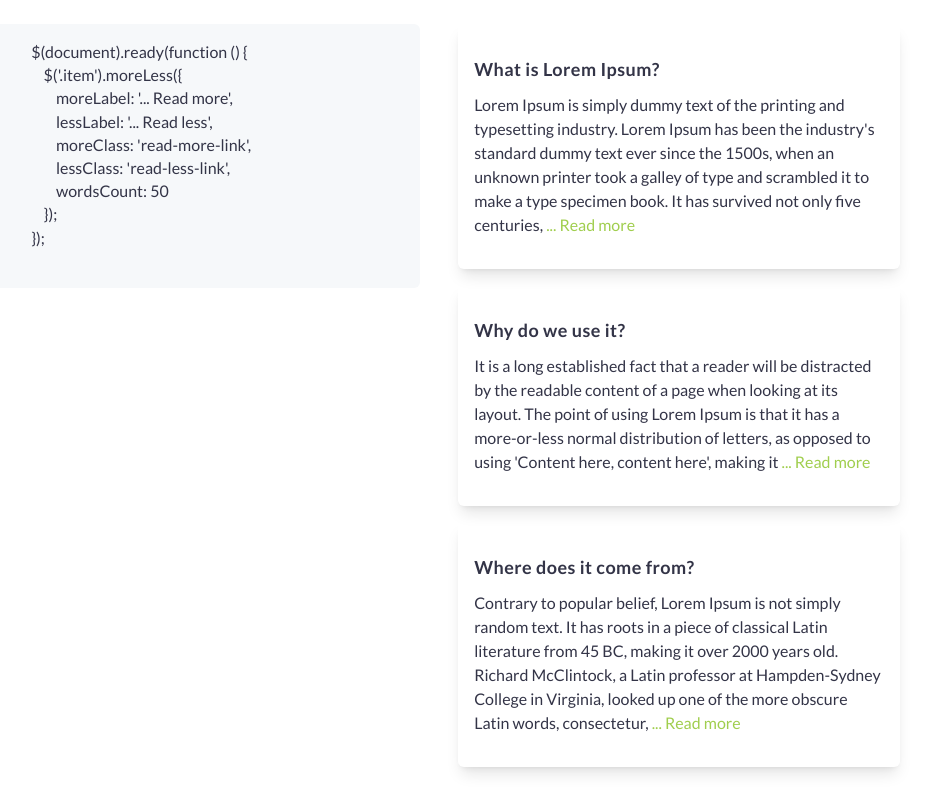
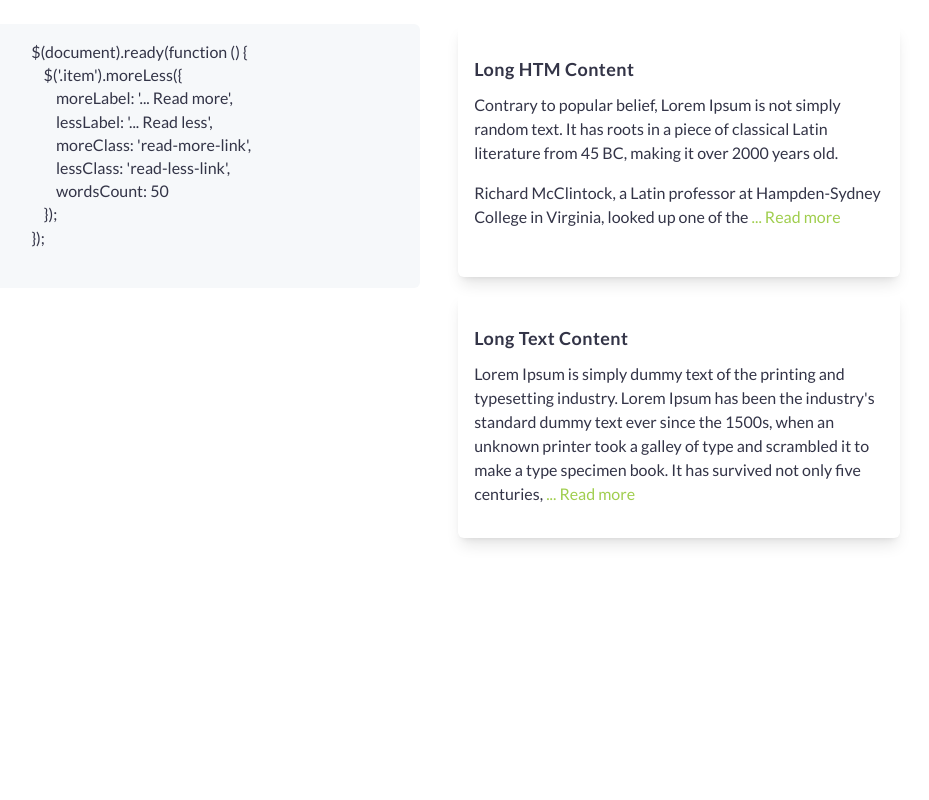
Before and after one commit to incodit/readmore, a website: page demo/index.html in a window 1280 px wide. Shown: the whole page, without its empty margins (201-1130 px from the left). Drawn offline with Linux system fonts and the light colour scheme.

Commit message:
Added HTML content support

```diff
--- a/demo/demo.css
+++ b/demo/demo.css
@@ -49,12 +49,6 @@ h5 {
 
 h6 {
   font-size: 0.875rem;
-}
-
-p {
-  font-size: 1.125rem;
-  font-weight: 200;
-  line-height: 1.8;
 }
 
 .font-light {
@@ -255,6 +249,14 @@ p {
   border-radius: 6px;
 }
 
+.item {
+  color: #333447;
+}
+
+.item p:first-child {
+  margin-top: 0;
+}
+
 .header {
   letter-spacing: 0.025em;
   font-weight: 600;
--- a/demo/index.html
+++ b/demo/index.html
@@ -52,7 +52,39 @@
         <div class="col-6">
           <div class="items">
             <div class="item-content">
-              <div class="header">What is Lorem Ipsum?</div>
+              <div class="header">Long HTM Content</div>
+              <div class="item">
+                <p>
+                  Contrary to popular belief, Lorem Ipsum is not simply random
+                  text. It has roots in a piece of classical Latin literature
+                  from 45 BC, making it over 2000 years old.
+                </p>
+                <p>
+                  Richard McClintock, a Latin professor at Hampden-Sydney
+                  College in Virginia, looked up one of the more obscure Latin
+                  words, consectetur, from a Lorem Ipsum passage, and going
+                  through the cites of the word in classical literature,
+                  discovered the undoubtable source.
+                </p>
+                <p>
+                  Lorem Ipsum comes from sections 1.10.32 and 1.10.33 of "de
+                  Finibus Bonorum et Malorum" (The Extremes of Good and Evil) by
+                  Cicero, written in 45 BC. This book is a treatise on the
+                  theory of ethics, very popular during the Renaissance. The
+                  first line of Lorem Ipsum, "Lorem ipsum dolor sit amet..",
+                  comes from a line in section 1.10.32.
+                </p>
+                <p>
+                  The standard chunk of Lorem Ipsum used since the 1500s is
+                  reproduced below for those interested. Sections 1.10.32 and
+                  1.10.33 from "de Finibus Bonorum et Malorum" by Cicero are
+                  also reproduced in their exact original form, accompanied by
+                  English versions from the 1914 translation by H. Rackham.
+                </p>
+              </div>
+            </div>
+            <div class="item-content">
+              <div class="header">Long Text Content</div>
               <div class="item">
                 Lorem Ipsum is simply dummy text of the printing and typesetting
                 industry. Lorem Ipsum has been the industry's standard dummy
@@ -66,45 +98,6 @@
                 Lorem Ipsum.
               </div>
             </div>
-            <div class="item-content">
-              <div class="header">Why do we use it?</div>
-              <div class="item">
-                It is a long established fact that a reader will be distracted
-                by the readable content of a page when looking at its layout.
-                The point of using Lorem Ipsum is that it has a more-or-less
-                normal distribution of letters, as opposed to using 'Content
-                here, content here', making it look like readable English. Many
-                desktop publishing packages and web page editors now use Lorem
-                Ipsum as their default model text, and a search for 'lorem
-                ipsum' will uncover many web sites still in their infancy.
-                Various versions have evolved over the years, sometimes by
-                accident, sometimes on purpose (injected humour and the like).
-              </div>
-            </div>
-            <div class="item-content">
-              <div class="header">Where does it come from?</div>
-              <div class="item">
-                Contrary to popular belief, Lorem Ipsum is not simply random
-                text. It has roots in a piece of classical Latin literature from
-                45 BC, making it over 2000 years old. Richard McClintock, a
-                Latin professor at Hampden-Sydney College in Virginia, looked up
-                one of the more obscure Latin words, consectetur, from a Lorem
-                Ipsum passage, and going through the cites of the word in
-                classical literature, discovered the undoubtable source. Lorem
-                Ipsum comes from sections 1.10.32 and 1.10.33 of "de Finibus
-                Bonorum et Malorum" (The Extremes of Good and Evil) by Cicero,
-                written in 45 BC. This book is a treatise on the theory of
-                ethics, very popular during the Renaissance. The first line of
-                Lorem Ipsum, "Lorem ipsum dolor sit amet..", comes from a line
-                in section 1.10.32.
-                <br />
-                The standard chunk of Lorem Ipsum used since the 1500s is
-                reproduced below for those interested. Sections 1.10.32 and
-                1.10.33 from "de Finibus Bonorum et Malorum" by Cicero are also
-                reproduced in their exact original form, accompanied by English
-                versions from the 1914 translation by H. Rackham.
-              </div>
-            </div>
           </div>
         </div>
       </div>
--- a/index.js
+++ b/index.js
@@ -12,12 +12,12 @@
       );
 
       function collapse(content, index) {
-          const words = content.text().trim().split(/\s+/);
+          const words = content.html().trim().split(/\s+/);
           if (words.length > settings.wordsCount) {
               words.splice(settings.wordsCount, 9e9);
               words.push('<a href="#" data-id="' + index + '" class="moreless-expand-content ' + settings.moreClass + '">' + settings.moreLabel + '</a>');
           }
-          content.html(words.join(' '));
+          content.html(new DOMParser().parseFromString(words.join(' '), "text/html").body.innerHTML);
       }
 
       const items = [];
--- a/moreless.js
+++ b/moreless.js
@@ -1 +1 @@
-(()=>{var e;(e=jQuery).fn.moreLess=function(s){var t=e.extend({moreLabel:"Read more",lessLabel:"Read less",moreClass:"",lessClass:"",wordsCount:50},s);function a(e,s){var a=e.text().trim().split(/\s+/);a.length>t.wordsCount&&(a.splice(t.wordsCount,9e9),a.push('<a href="#" data-id="'+s+'" class="moreless-expand-content '+t.moreClass+'">'+t.moreLabel+"</a>")),e.html(a.join(" "))}var l=[],n=[];this.each((function(s){var t=e(this);l.push(t.html()),n.push(t),a(t,s)})),e(document).on("click",".moreless-expand-content",(function(s){s.preventDefault();var a=e(this).attr("data-id");n[a].html(l[a]+'<a href="#" data-id="'+a+'" class="moreless-collapse-content '+t.lessClass+'">'+t.lessLabel+"</a>")})),e(document).on("click",".moreless-collapse-content",(function(s){s.preventDefault();var t=e(this).attr("data-id");a(n[t],t)}))}})();
+(()=>{var e;(e=jQuery).fn.moreLess=function(s){var t=e.extend({moreLabel:"Read more",lessLabel:"Read less",moreClass:"",lessClass:"",wordsCount:50},s);function a(e,s){var a=e.html().trim().split(/\s+/);a.length>t.wordsCount&&(a.splice(t.wordsCount,9e9),a.push('<a href="#" data-id="'+s+'" class="moreless-expand-content '+t.moreClass+'">'+t.moreLabel+"</a>")),e.html((new DOMParser).parseFromString(a.join(" "),"text/html").body.innerHTML)}var n=[],l=[];this.each((function(s){var t=e(this);n.push(t.html()),l.push(t),a(t,s)})),e(document).on("click",".moreless-expand-content",(function(s){s.preventDefault();var a=e(this).attr("data-id");l[a].html(n[a]+'<a href="#" data-id="'+a+'" class="moreless-collapse-content '+t.lessClass+'">'+t.lessLabel+"</a>")})),e(document).on("click",".moreless-collapse-content",(function(s){s.preventDefault();var t=e(this).attr("data-id");a(l[t],t)}))}})();
--- a/package.json
+++ b/package.json
@@ -1,6 +1,6 @@
 {
   "name": "@incodit/moreless",
-  "version": "1.0.7",
+  "version": "1.1.0",
   "description": "A lightweight jQuery plugin for expanding and collapsing long content.",
   "author": {
     "name": "Incodit LLC",
@@ -33,6 +33,5 @@
     "jquery": "^3.6.3",
     "laravel-mix": "^6.0.49"
   },
-  "license": "MIT",
-  "dependencies": {}
+  "license": "MIT"
 }
```
Also changed, not shown: README.md, demo/demo.js.
